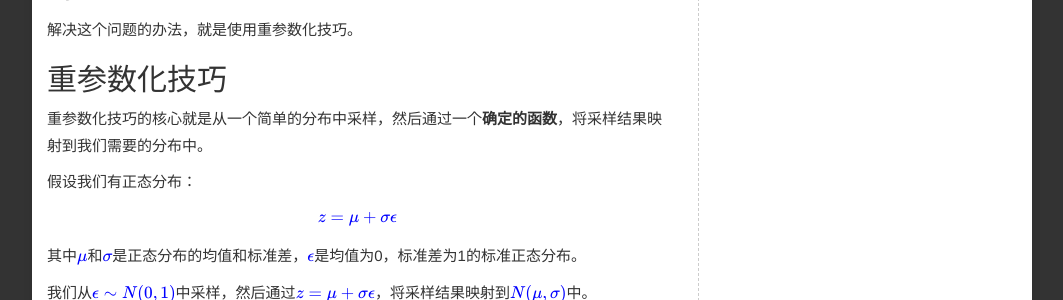
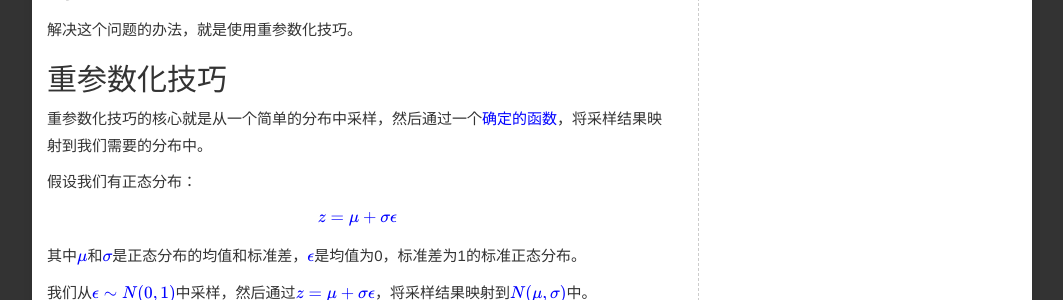
Before and after one commit to liwenju0/liwenju0.github.io, a Jekyll site: the page built from _posts/2024-12-03-理解VAE算法.md, in a window 1280 px wide. Shown: the part 1598-1898 px from the top of the page, without its empty margins (108-1171 px from the left). Built offline with Jekyll 4.4.1, drawn with Linux system fonts in a browser that asks for light colours; comment, search, counter and statistics services are not loaded.

Commit message:
调整显示

```diff
--- a/_posts/2024-12-03-理解VAE算法.md
+++ b/_posts/2024-12-03-理解VAE算法.md
@@ -79,7 +79,7 @@ $E_{Q(z \vert x, \phi)} \log P(x \vert z, \theta)$ 这里的期望，我们也
 
 ## 重参数化技巧
 
-重参数化技巧的核心就是从一个简单的分布中采样，然后通过一个**确定的函数**，将采样结果映射到我们需要的分布中。
+重参数化技巧的核心就是从一个简单的分布中采样，然后通过一个<font color="blue">确定的函数</font>，将采样结果映射到我们需要的分布中。
 
 假设我们有正态分布：
 
```
